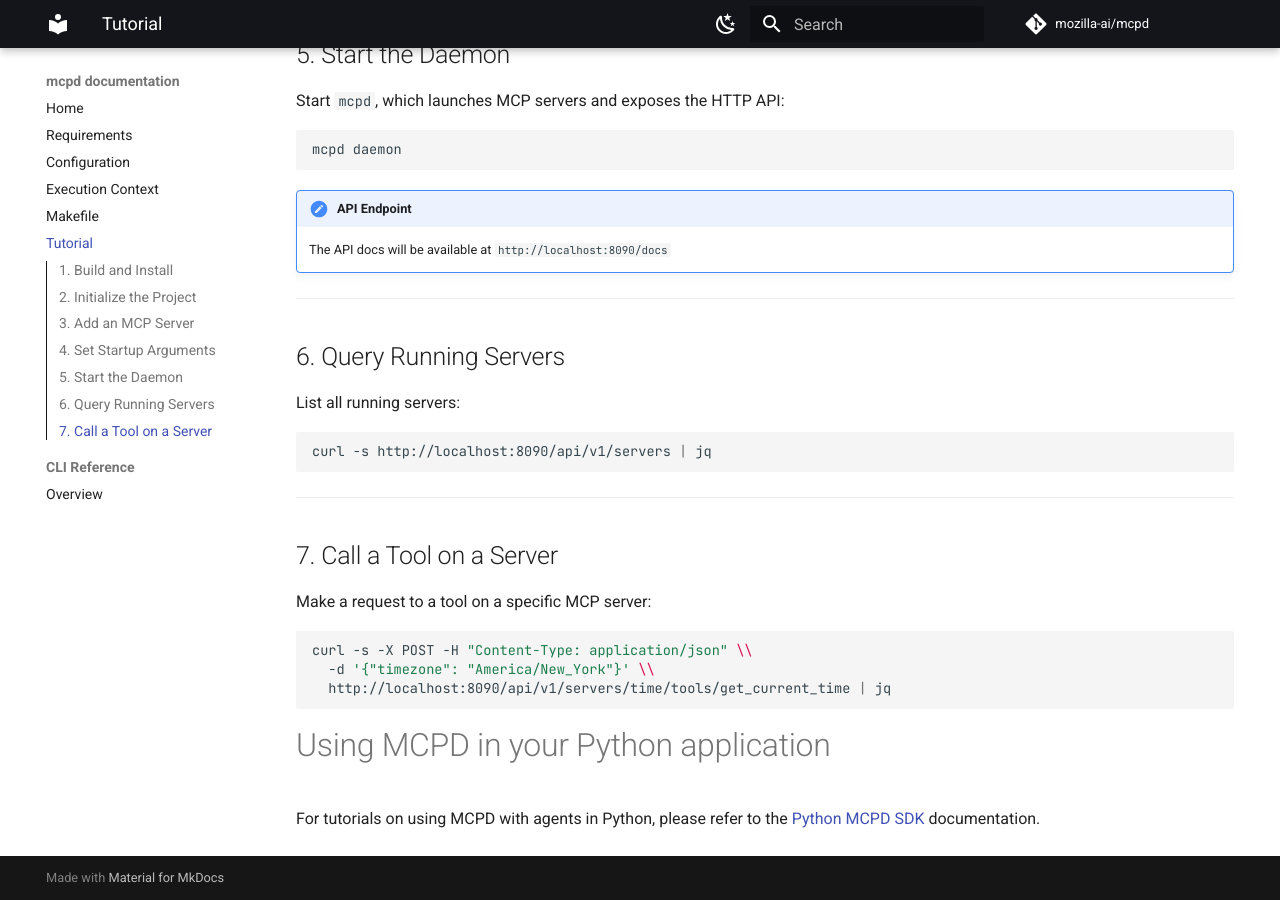
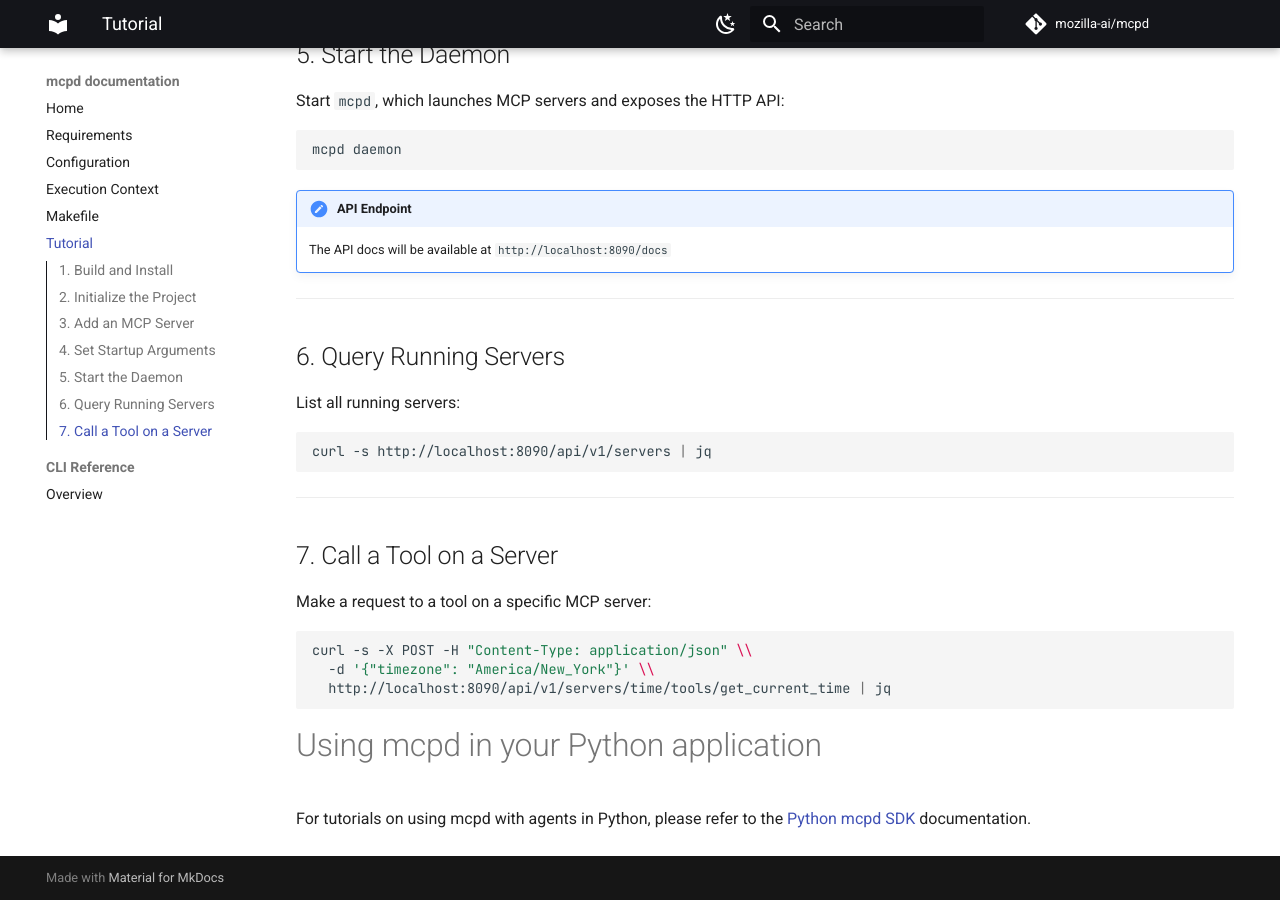
Before and after one commit to mozilla-ai/mcpd, an MkDocs documentation site: the page built from docs/tutorial.md, in a window 1280 px wide and 900 px high, scrolled down 1185 px. Built offline with MkDocs 1.6.1 and Material for MkDocs 9.7.7, drawn with Linux system fonts in a browser that asks for light colours; comment, search, counter and statistics services are not loaded.

````diff
--- a/docs/tutorial.md
+++ b/docs/tutorial.md
@@ -77,6 +77,6 @@ curl -s -X POST -H "Content-Type: application/json" \\
 ```
 
 
-# Using MCPD in your Python application
+# Using mcpd in your Python application
 
-For tutorials on using MCPD with agents in Python, please refer to the [Python MCPD SDK](https://github.com/mozilla-ai/mcpd-sdk-python) documentation.
+For tutorials on using mcpd with agents in Python, please refer to the [Python mcpd SDK](https://github.com/mozilla-ai/mcpd-sdk-python) documentation.
````
